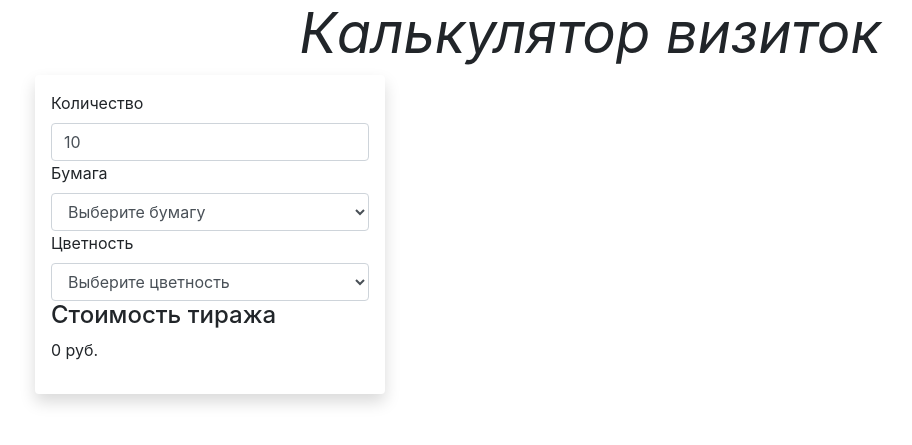
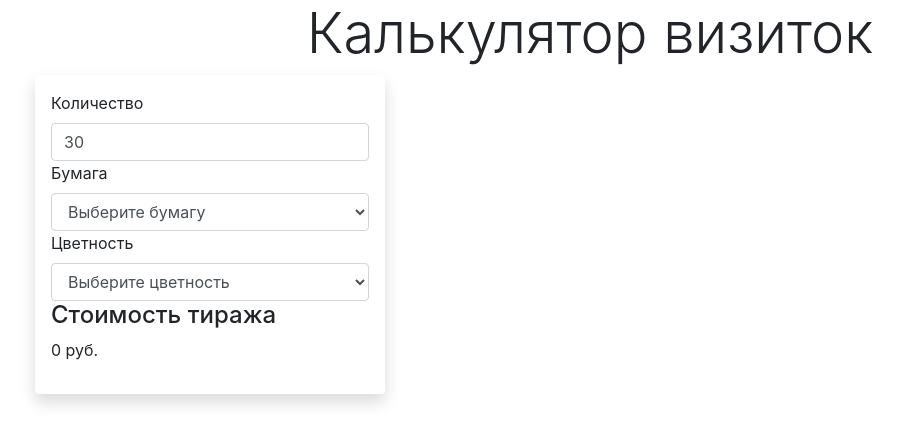
Before and after one commit to yulyaomil/pr7_cardCalc, a plain HTML site: page index.html in a window 1280 px wide. Shown: the whole page, without its empty margins (50-962 px from the left). Drawn offline with nearby package versions, Linux system fonts and the light colour scheme.

Commit message:
init commit

```diff
--- a/index.html
+++ b/index.html
@@ -14,12 +14,12 @@
         }
     </style>
     <div class="container">
-        <h3 class="display-4 text-center" style="text-align: center;"><em><strong>Калькулятор визиток</strong></em> <small class="text-muted"></small></h3>
+        <h1 class="display-4 text-center" style="text-align: center;">Калькулятор визиток</h1>
         <div class="row">
             <div class="col-12 col-md-4" >
                 <div class="calc_wrapper shadow p-3 mb-5 bg-white rounded">
                     <label for="cart-count">Количество</label>
-                    <input type="number" class="form-control" id="cart-count" placeholder="кол-во" value="10" min="10" step="10">
+                    <input type="number" class="form-control" id="cart-count" placeholder="кол-во" value="30" min="90" step="30">
                     <label for="сard-papers">Бумага</label>
                     <select class="form-control" id="card-papers"></select>
                     <label for="сard-color">Цветность</label>
```
